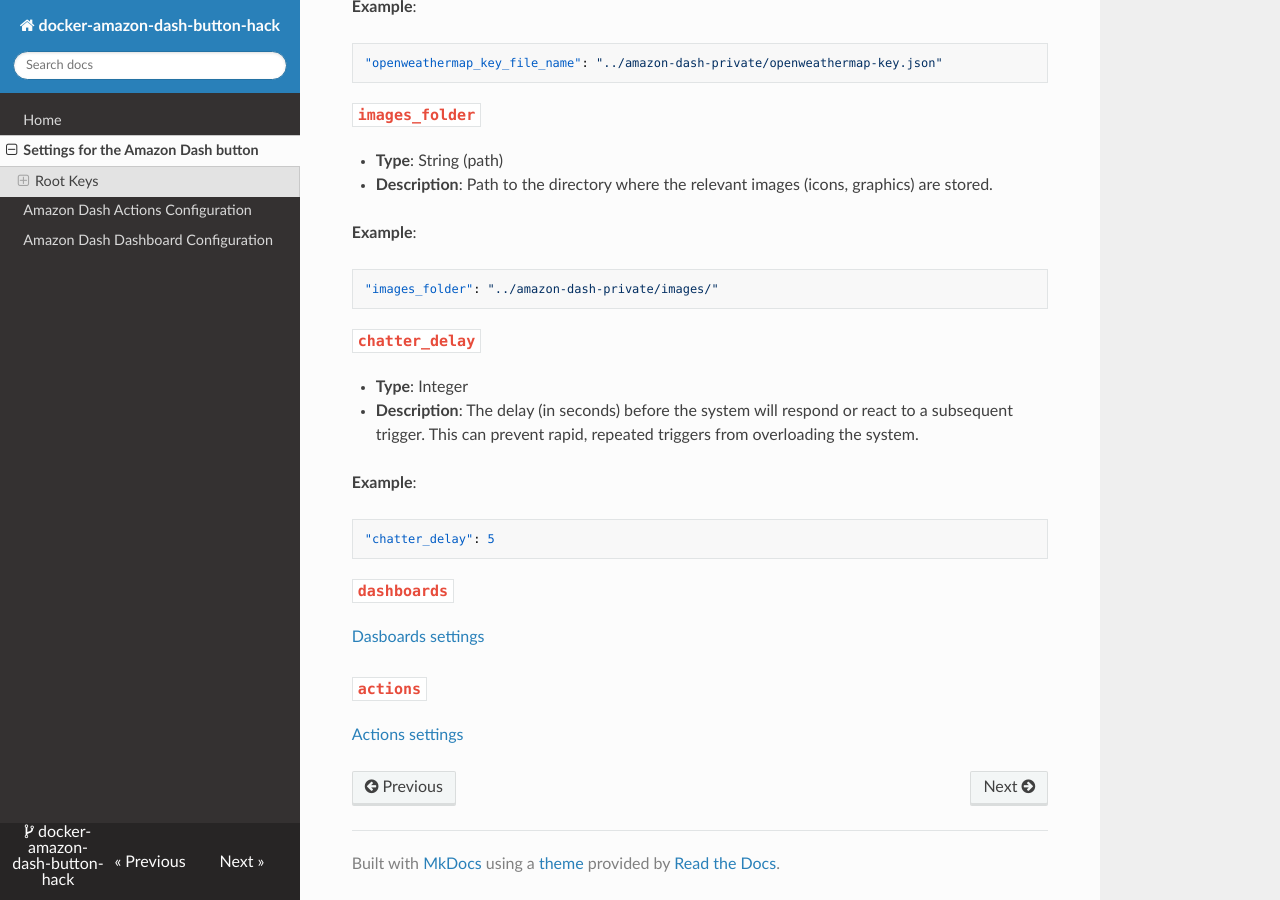
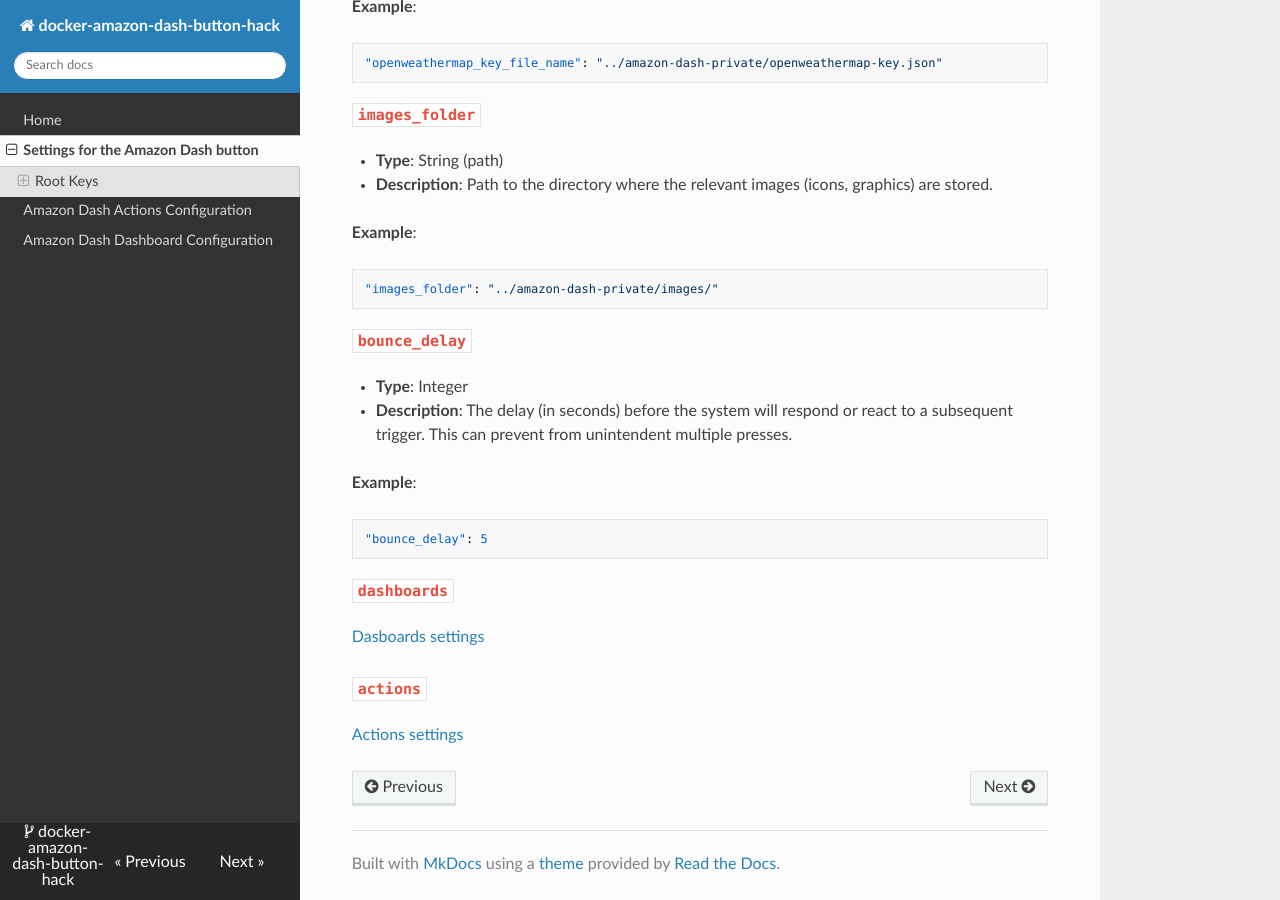
Before and after one commit to andgineer/docker-amazon-dash-button-hack, an MkDocs documentation site: the page built from docs/settings.md, in a window 1280 px wide and 900 px high, scrolled down 1179 px. Built offline with MkDocs 1.6.1, drawn with Linux system fonts in a browser that asks for light colours; nearby versions of some CDN libraries.

Commit message:
https://github.com/andgineer/docker-amazon-dash-button-hack/issues/24 refactored bounce protection logic

````diff
--- a/docs/settings.md
+++ b/docs/settings.md
@@ -60,15 +60,15 @@
 "images_folder": "../amazon-dash-private/images/"
 ```
 
-### `chatter_delay`
+### `bounce_delay`
 
 - **Type**: Integer
-- **Description**: The delay (in seconds) before the system will respond or react to a subsequent trigger. This can prevent rapid, repeated triggers from overloading the system.
+- **Description**: The delay (in seconds) before the system will respond or react to a subsequent trigger. This can prevent from unintendent multiple presses.
 
 **Example**:
 
 ```json
-"chatter_delay": 5
+"bounce_delay": 5
 ```
 
 ### `dashboards`
````
Also changed, not shown: 3 other files.
